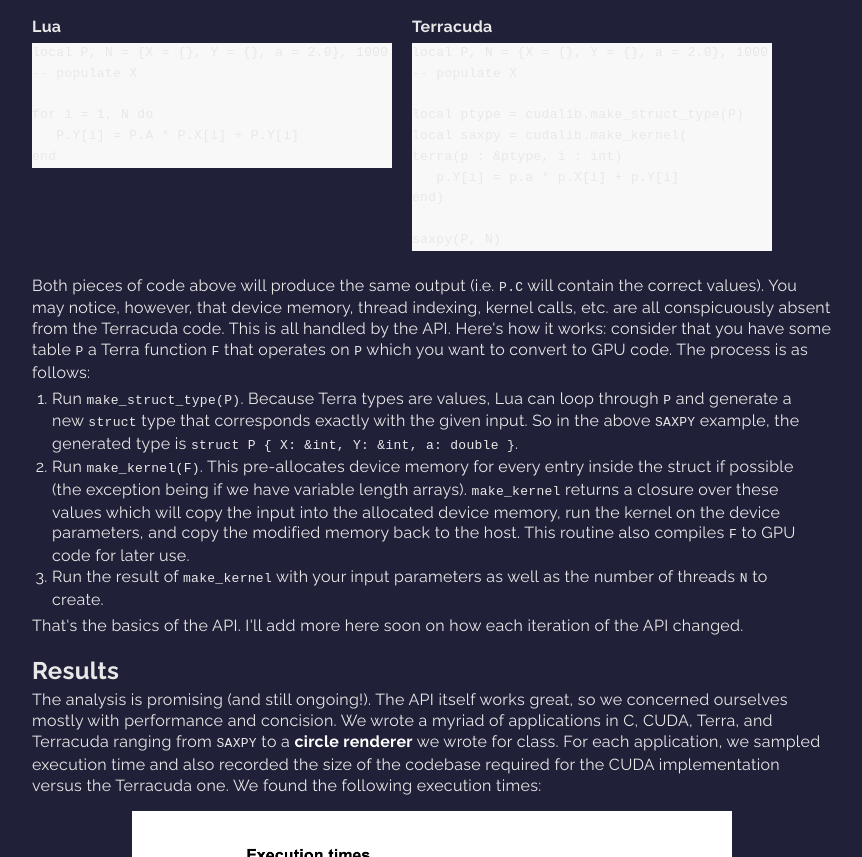
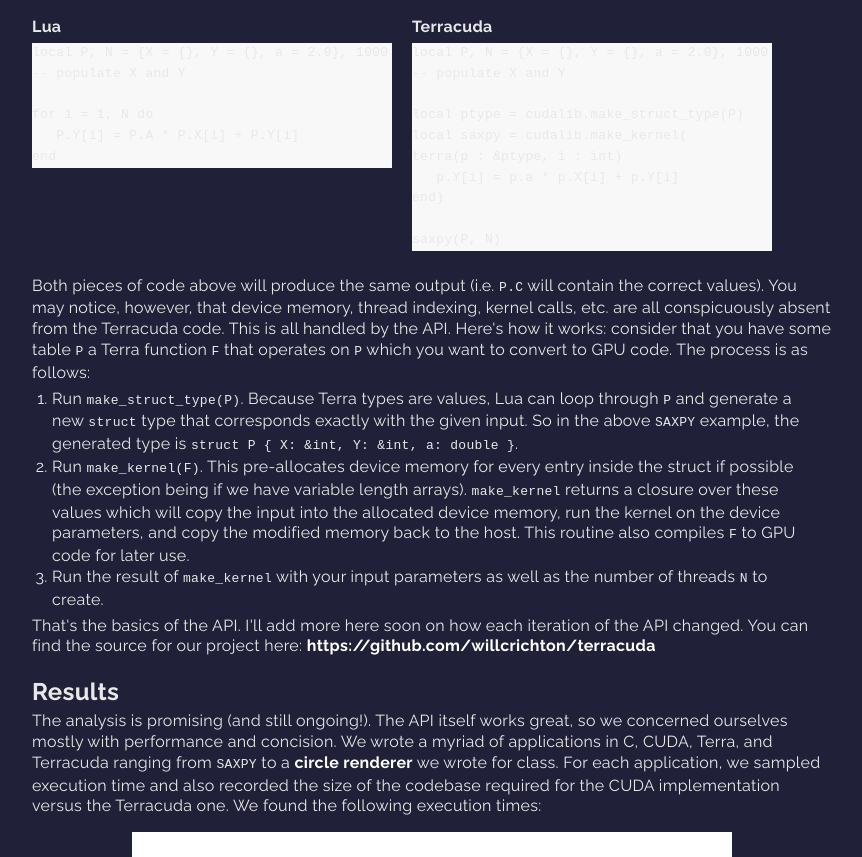
Before and after one commit to willcrichton/terracuda, a plain HTML site: page index.html in a window 1280 px wide. Shown: the part 1637-2494 px from the top of the page, without its empty margins (208-1070 px from the left). Drawn offline with nearby package versions, Linux system fonts and the light colour scheme; a web font is replaced by a local one.

Commit message:
Updated web page

```diff
--- a/index.html
+++ b/index.html
@@ -51,7 +51,7 @@
         <div style="float:left;">
           <strong>Lua</strong>
           <pre style="margin-top: 5px!important; width: 360px;"><code>local P, N = {X = {}, Y = {}, a = 2.0}, 1000
--- populate X
+-- populate X and Y
 
 for i = 1, N do
    P.Y[i] = P.A * P.X[i] + P.Y[i]
@@ -60,7 +60,7 @@ end</code></pre>
         <div style="float:left; margin-left: 20px;">
           <strong>Terracuda</strong>
           <pre style="margin-top: 5px!important; width: 360px;"><code>local P, N = {X = {}, Y = {}, a = 2.0}, 1000
--- populate X
+-- populate X and Y
 
 local ptype = cudalib.make_struct_type(P)
 local saxpy = cudalib.make_kernel(
@@ -79,7 +79,7 @@ saxpy(P, N)</code></pre>
         <li>Run the result of <code>make_kernel</code> with your input parameters as well as the number of threads <code>N</code> to create.
       </ol>
 
-      <p>That's the basics of the API. I'll add more here soon on how each iteration of the API changed.</p>
+      <p>That's the basics of the API. I'll add more here soon on how each iteration of the API changed. You can find the source for our project here: <a href="https://github.com/willcrichton/terracuda">https://github.com/willcrichton/terracuda</a></p>
 
       <h2>Results</h2>
       <p>The analysis is promising (and still ongoing!). The API itself works great, so we concerned ourselves mostly with performance and concision. We wrote a myriad of applications in C, CUDA, Terra, and Terracuda ranging from <code>SAXPY</code> to a <a href="http://15418.courses.cs.cmu.edu/spring2014/article/4">circle renderer</a> we wrote for class. For each application, we sampled execution time and also recorded the size of the codebase required for the CUDA implementation versus the Terracuda one. We found the following execution times:</p>
```
